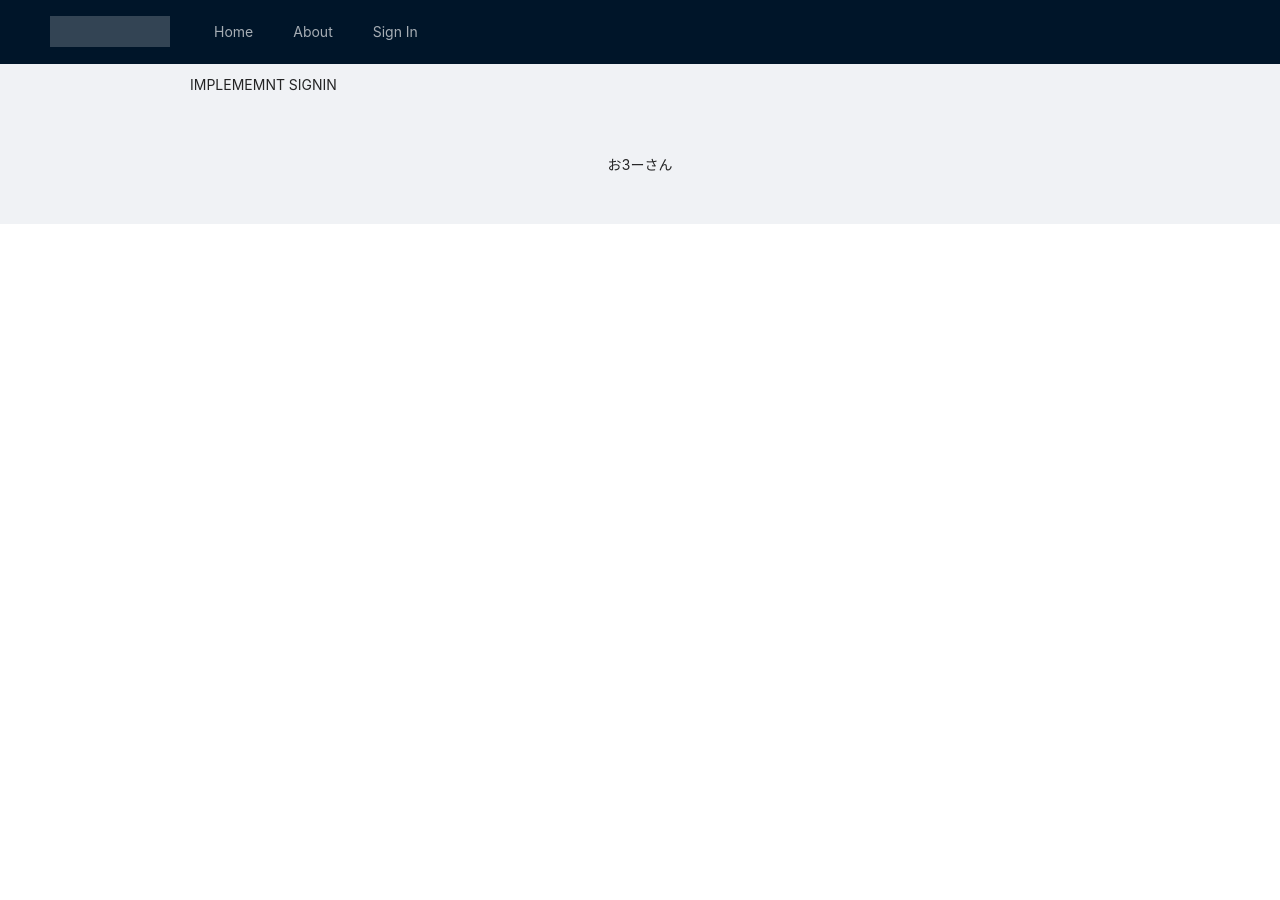
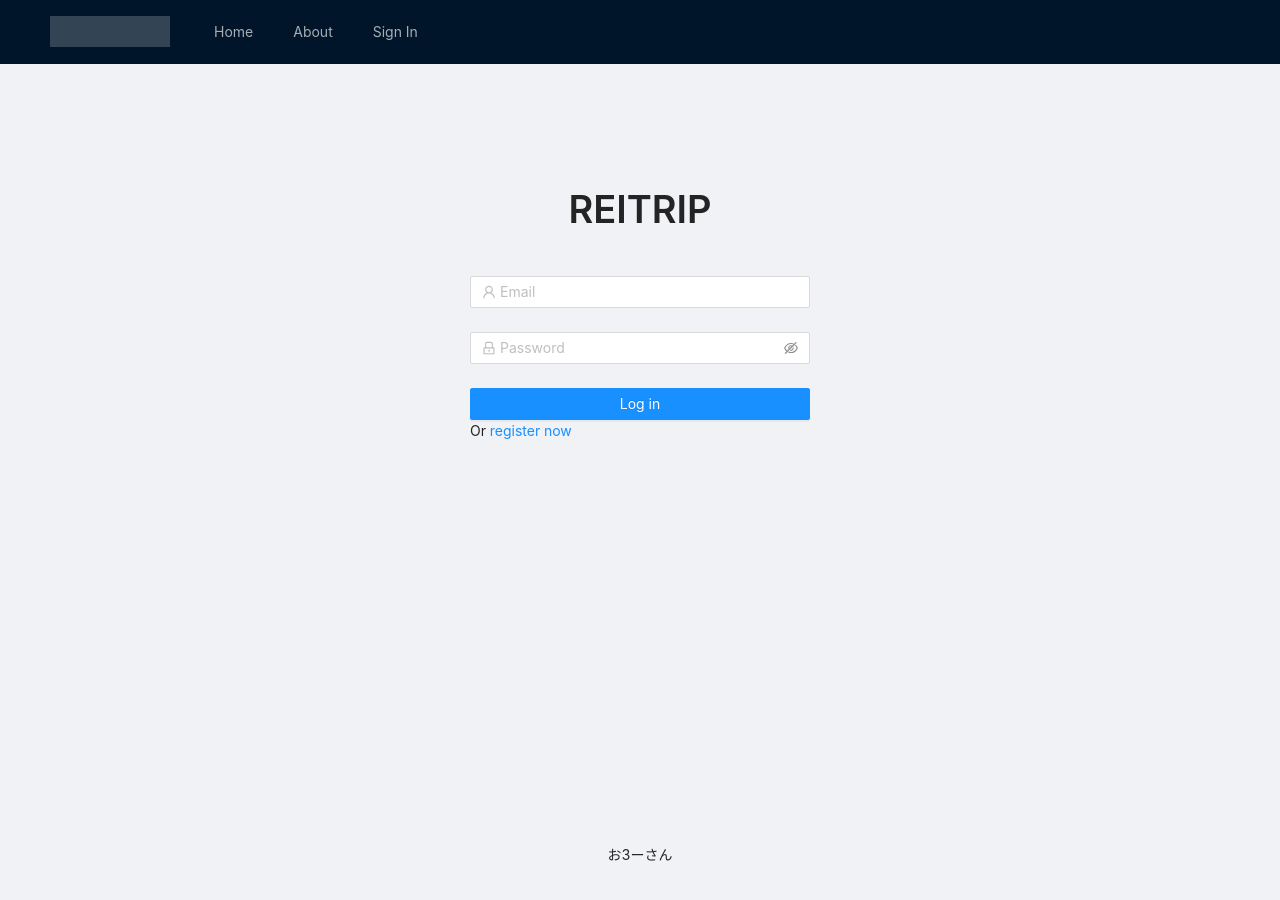
Before and after one commit to tuna-date/itss-reitrip, a React (Create React App) app in the folder frontend/: page /signin in a window 1280 px wide. Shown: the top 900 px of the page. Before the commit the page ends 800 px from the top, so only its background shows below. Built offline with nearby package versions, Linux system fonts and the light colour scheme; no server answers.

Commit message:
finish sign in sign out comment

```diff
--- a/frontend/src/components/NavBar.js
+++ b/frontend/src/components/NavBar.js
@@ -1,9 +1,37 @@
 import React, { Component } from 'react'
-import { Menu } from 'antd'
+import { Menu, Button } from 'antd'
 import { Link } from 'react-router-dom'
+import API from 'utils/API'
 
 export default class NavBar extends Component {
+  constructor() {
+    super()
+    this.state = {
+      token: null,
+      user: null
+    }
+  }
+
+  async componentDidMount() {
+    let token = localStorage.getItem('token')
+    // if (token) {
+    let user = await API.get('/auth/currentUser', {
+      headers: {
+        Authorization: token
+      }
+    })
+    this.setState({ token: token, user: user.data })
+    // }
+  }
+
+  logout() {
+    localStorage.removeItem('token')
+    this.setState({ token: null, user: null })
+  }
+
   render() {
+    const { token, user } = this.state
+
     return (
       <div>
         <div style={{ width: 120, height: 31, background: 'rgba(255, 255, 255, 0.2)', margin: '16px 24px 16px 0', float: 'left', color: 'white' }} />
@@ -18,9 +46,26 @@ export default class NavBar extends Component {
               About
             </Link>
           </Menu.Item>
-          <Menu.Item style={{ float: 'right' }}>
-            Sign In
-          </Menu.Item>
+          {token ? <>
+            <Menu.Item
+              style={{ float: 'right', marginLeft: 30 }}
+            >
+              <Button type='danger' onClick={() => this.logout()}>
+                Log Out
+              </Button>
+            </Menu.Item>
+            <Menu.Item style={{ float: 'right' }}>
+              <Link to='/profile' >
+                {user.username}
+              </Link>
+            </Menu.Item>
+          </> :
+            <Menu.Item style={{ float: 'right' }}>
+              <Link to='/signin'>
+                Sign In
+              </Link>
+            </Menu.Item>
+          }
         </Menu>
       </div>
     )
--- a/frontend/src/index.js
+++ b/frontend/src/index.js
@@ -5,9 +5,8 @@ import App from './App';
 import * as serviceWorker from './serviceWorker';
 
 ReactDOM.render(
-  <React.StrictMode>
-    <App />
-  </React.StrictMode>,
+  // <React.StrictMode>
+  <App />,
   document.getElementById('root')
 );
 
--- a/frontend/src/pages/Home.js
+++ b/frontend/src/pages/Home.js
@@ -1,21 +1,33 @@
 import React, { Component } from 'react'
 import API from 'utils/API'
-import { Card, Row, Col, Rate, Breadcrumb } from 'antd'
+import { Card, Row, Col, Rate, Breadcrumb, Input } from 'antd'
 import { Link } from 'react-router-dom'
 
 const { Meta } = Card
+const { Search } = Input;
 
 export default class Home extends Component {
   constructor() {
     super()
     this.state = {
-      places: null
+      places: null,
+      fullPlaces: null
     }
   }
 
   async componentDidMount() {
     let data = await API.get('/places')
-    this.setState({ places: data.data })
+    this.setState({ places: data.data, fullPlaces: data.data })
+  }
+
+  handleSearch(value) {
+    const { fullPlaces } = this.state
+    if (value !== '') {
+      let placesFilter = fullPlaces.filter((p) => p.name.includes(value))
+      this.setState({ places: placesFilter })
+    } else {
+      this.setState({ places: fullPlaces })
+    }
   }
 
   render() {
@@ -45,10 +57,16 @@ export default class Home extends Component {
     </Col>)
 
     return (
-      <div style={{ minHeight: 380 }}>
+      <div style={{ minHeight: 600 }}>
         <Breadcrumb separator=">" style={{ margin: '16px 0px', fontSize: 20 }}>
           <Breadcrumb.Item><Link to='/'>Home</Link></Breadcrumb.Item>
         </Breadcrumb>
+        <Search
+          placeholder="Enter Place name"
+          enterButton="Search"
+          size="large"
+          onSearch={value => this.handleSearch(value)}
+        />
         <Row gutter={[16, 16]}>
           {lists}
         </Row>
--- a/frontend/src/pages/Place.js
+++ b/frontend/src/pages/Place.js
@@ -30,7 +30,7 @@ export default class Place extends Component {
     const { place, posts } = this.state
 
     return (
-      <div style={{ minHeight: 380, minWidth: 1000 }}>
+      <div style={{ minHeight: 600, minWidth: 1000 }}>
         <Breadcrumb separator=">" style={{ margin: '16px 0px', fontSize: 20 }}>
           <Breadcrumb.Item><Link to='/'>Home</Link></Breadcrumb.Item>
           <Breadcrumb.Item>Place</Breadcrumb.Item>
@@ -51,6 +51,7 @@ export default class Place extends Component {
         <Row gutter={[16, 16]} style={{ marginTop: 16 }}>
           {posts && posts.map((p) => (
             <Col className="gutter-row" key={p.id} span={24}>
+              <Link to={`/place/${place.id}/post/${p.id}`}>
                 <Card hoverable>
                   <Meta
                     avatar={<Avatar size='large' icon={<UserOutlined />} />}
@@ -58,6 +59,7 @@ export default class Place extends Component {
                     description={p.content}
                   />
                 </Card>
+              </Link>
             </Col>
           ))}
         </Row>
--- a/frontend/src/pages/Post.js
+++ b/frontend/src/pages/Post.js
@@ -1,5 +1,5 @@
 import React, { Component } from 'react'
-import { Breadcrumb, Card, Avatar, Rate, Row, Col, Button, Form, Input} from 'antd'
+import { Breadcrumb, Card, Row, Col, Button, Form, Input } from 'antd'
 import { LikeOutlined } from '@ant-design/icons'
 import { Link } from 'react-router-dom'
 import API from 'utils/API'
@@ -28,29 +28,45 @@ export default class Post extends Component {
       let user = await API.get(`/users/${commentsData.data[i].userId}`)
       commentsData.data[i].user = user.data
     }
-    this.setState({ place: places.data, post: postDetail.data, post_owner: post_owner.data, comments: commentsData.data })
+    let token = localStorage.getItem('token')
+    this.setState({ place: places.data, post: postDetail.data, post_owner: post_owner.data, comments: commentsData.data, token: token })
   }
 
-  upVote(){
+  upVote() {
 
   }
 
+  async handleComment(values) {
+    const { comments, place, post } = this.state
+    let token = localStorage.getItem('token')
+
+    let commentData = await API.post(`/places/${place.id}/posts/${post.id}/comments`, {
+      content: values.comment
+    }, {
+      headers: {
+        Authorization: token
+      }
+    })
+    let commentUser = await API.get(`/users/${commentData.data.userId}`)
+    commentData.data.user = commentUser.data
+    comments.push(commentData.data)
+    this.setState({ comments: comments })
+  }
+
   render() {
-    const { place, post, post_owner, comments } = this.state
-    console.log("Post", post, "Comment: ", comments);
+    const { place, post, post_owner, comments, token } = this.state
     return (
-      <div style={{ minHeight: 380, minWidth: 1000 }}>
+      <div style={{ minHeight: 600, minWidth: 1000 }}>
         <Breadcrumb separator=">" style={{ margin: '16px 0px', fontSize: 20 }}>
           <Breadcrumb.Item><Link to='/'>Home</Link></Breadcrumb.Item>
           <Breadcrumb.Item>{place && place.name}</Breadcrumb.Item>
-
         </Breadcrumb>
         <h2>Post</h2>
-        <Row className="show-grid" style={{ background: '#f8f3f3', padding: '10px'}}>
+        <Row className="show-grid" style={{ background: '#f8f3f3', padding: '10px' }}>
           <Col xs={6} md={8} className="gutter-row">
-            <p><h3 style={{color: '#1890ff'}}>{post_owner && post_owner.username}</h3></p>
+            <p><h3 style={{ color: '#1890ff' }}>{post_owner && post_owner.username}</h3></p>
             <i>{post && post.created_at}</i>
-        <p><i className="icon-map icons mt-4"/>{post && post.content}</p>
+            <p><i className="icon-map icons mt-4" />{post && post.content}</p>
             <Button variant="contained" color="primary" className="float-right" onClick={this.upVote}>
               <LikeOutlined />
             </Button>
@@ -72,15 +88,17 @@ export default class Post extends Component {
             </Col>
           ))}
         </Row>
-
-      <Form>
+        {token ?
+          <Form onFinish={this.handleComment.bind(this)}>
             <Form.Item name="comment">
-        <Input />
+              <Input allowClear />
             </Form.Item>
             <Button type="primary" htmlType="submit">
               Comment
             </Button>
           </Form>
+          : <div>You Must Login to Comment</div>
+        }
       </div>
     )
   }
--- a/frontend/src/pages/SignIn.js
+++ b/frontend/src/pages/SignIn.js
@@ -1,10 +1,77 @@
 import React, { Component } from 'react'
+import { Form, Input, Button, Typography } from 'antd'
+import { Link } from 'react-router-dom'
+import { UserOutlined, LockOutlined } from '@ant-design/icons'
+import API from 'utils/API'
+
+const { Title } = Typography;
+const FormItem = Form.Item
 
 export default class SignIn extends Component {
+  constructor() {
+    super()
+    this.state = {
+      email: null,
+      password: null
+    }
+  }
+
+  async handleSubmit(values) {
+    let data = await API.post('/auth/login', {
+      email: values.email,
+      password: values.password
+    })
+    console.log(data);
+
+    await localStorage.setItem('token', data.data.token)
+    if (localStorage.getItem('token')) window.location.href = '/'
+  }
+
   render() {
+    const { email, password } = this.state
     return (
-      <div>
-        IMPLEMEMNT SIGNIN
+      <div style={{ minHeight: 600, margin: '8em 20em 0 20em' }}>
+        <Form onFinish={this.handleSubmit} className="login-form">
+          <FormItem style={{ textAlign: 'center' }}>
+            <Title>REITRIP</Title>
+          </FormItem>
+          <FormItem
+            name="email"
+            rules={[{ required: true, message: 'Please input your email!' }]}
+          >
+            <Input
+              prefix={
+                <UserOutlined
+                  style={{ color: 'rgba(0,0,0,.25)' }}
+                />}
+              placeholder="Email"
+              value={email}
+            />
+          </FormItem>
+          <FormItem
+            name="password"
+            rules={[{ required: true, message: 'Please input your Password!' }]}
+          >
+            <Input.Password
+              prefix={
+                <LockOutlined
+                  style={{ color: 'rgba(0,0,0,.25)' }}
+                />}
+              placeholder="Password"
+              value={password}
+            />
+          </FormItem>
+          <FormItem>
+            <Button
+              type="primary"
+              htmlType="submit"
+              style={{ width: '100%' }}
+            >
+              Log in
+            </Button>
+            Or <Link to='/signup'>register now</Link>
+          </FormItem>
+        </Form>
       </div>
     )
   }
```
Lines whose indentation alone changed are shown as unchanged.
